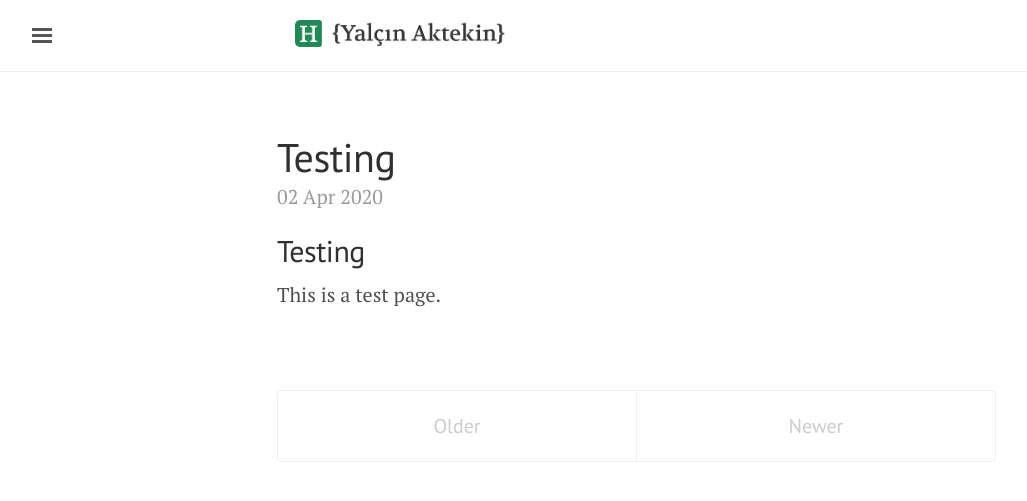
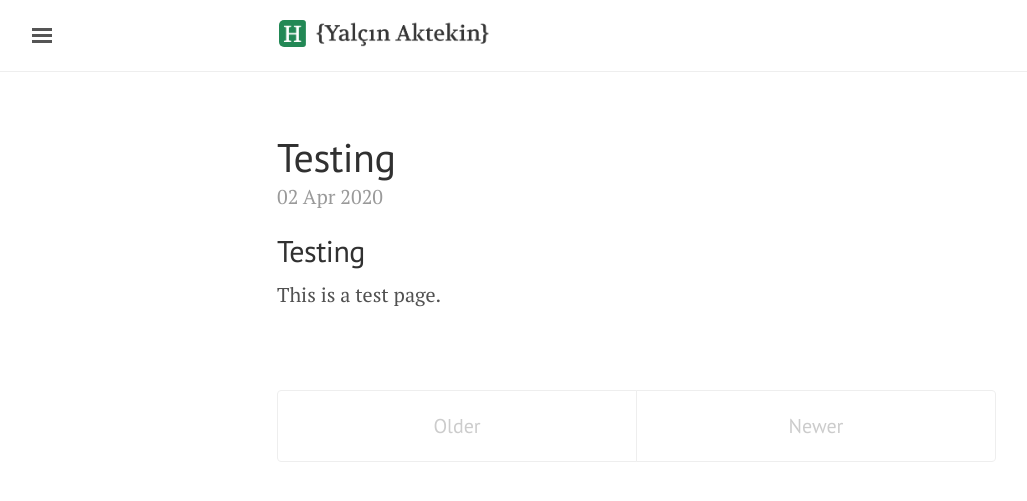
Before and after one commit to yalcinaktekin/yalcinaktekin.github.io, a Jekyll site: the page built from index.html, in a window 1280 px wide. Shown: the top 501 px of the page, without its empty margins (3-1030 px from the left). Built offline with Jekyll 4.4.1, drawn with Linux system fonts in a browser that asks for light colours; the list of posts is cut into pages by our own code.

Commit message:
Update default.html

```diff
--- a/_layouts/default.html
+++ b/_layouts/default.html
@@ -13,7 +13,7 @@
       <div class="masthead">
         <div class="container">
           <h3 class="masthead-title">
-            <a href="/"><img src="/images/home2.png" align="top" style="margin:0px 0.3rem 0px 0.9rem; display:inline-block;
+            <a href="/"><img src="/images/home2.png" align="top" style="margin:0px 0.6rem 0px 0.1rem; display:inline-block;
              width:70%; max-width:215px; min-width:90px; border:none blue 1px;"></a>
             <!-- <a href="{{ site.baseurl }}/" title="Home">{{ site.title }}</a>
             <small>{{ site.tagline }}</small> -->
```
